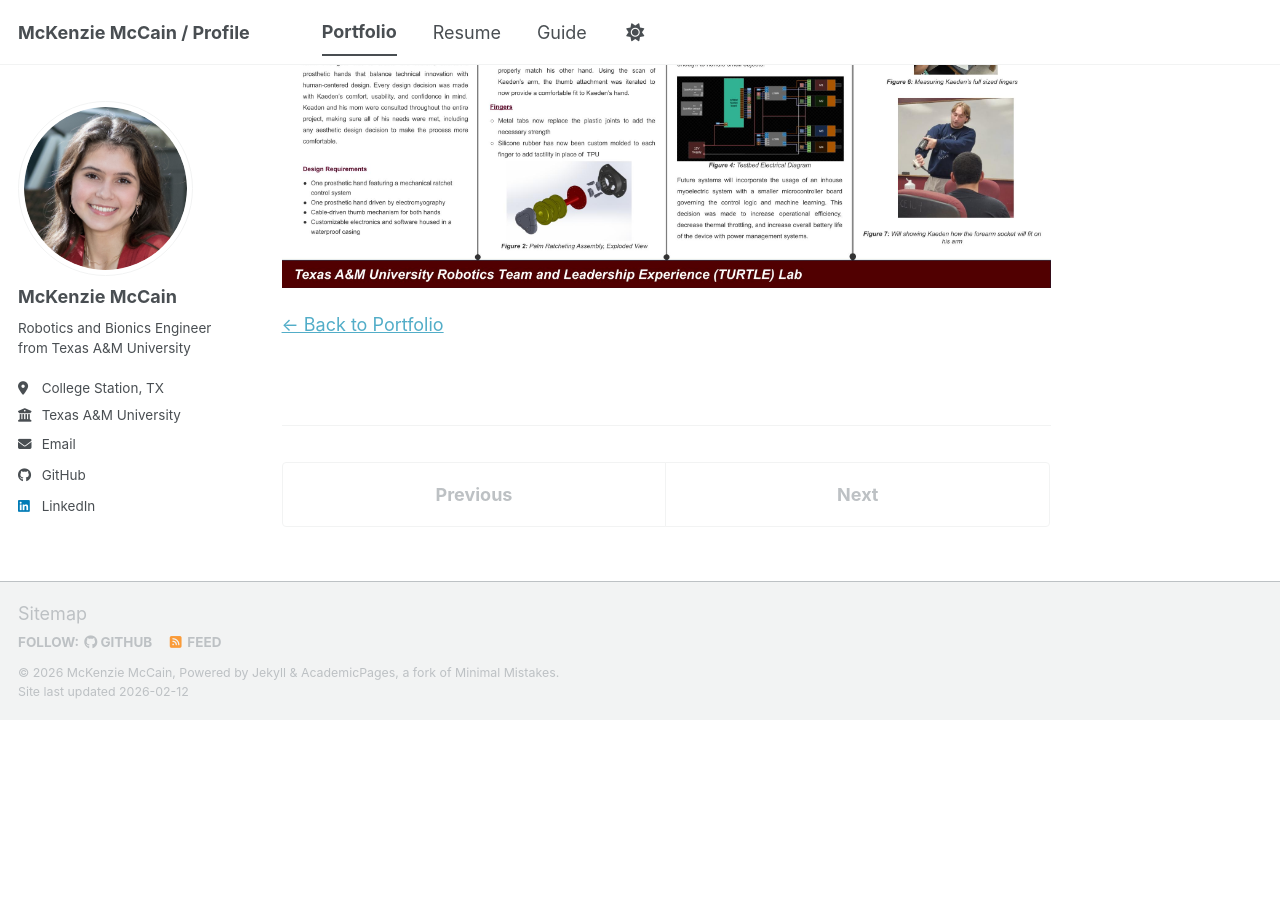
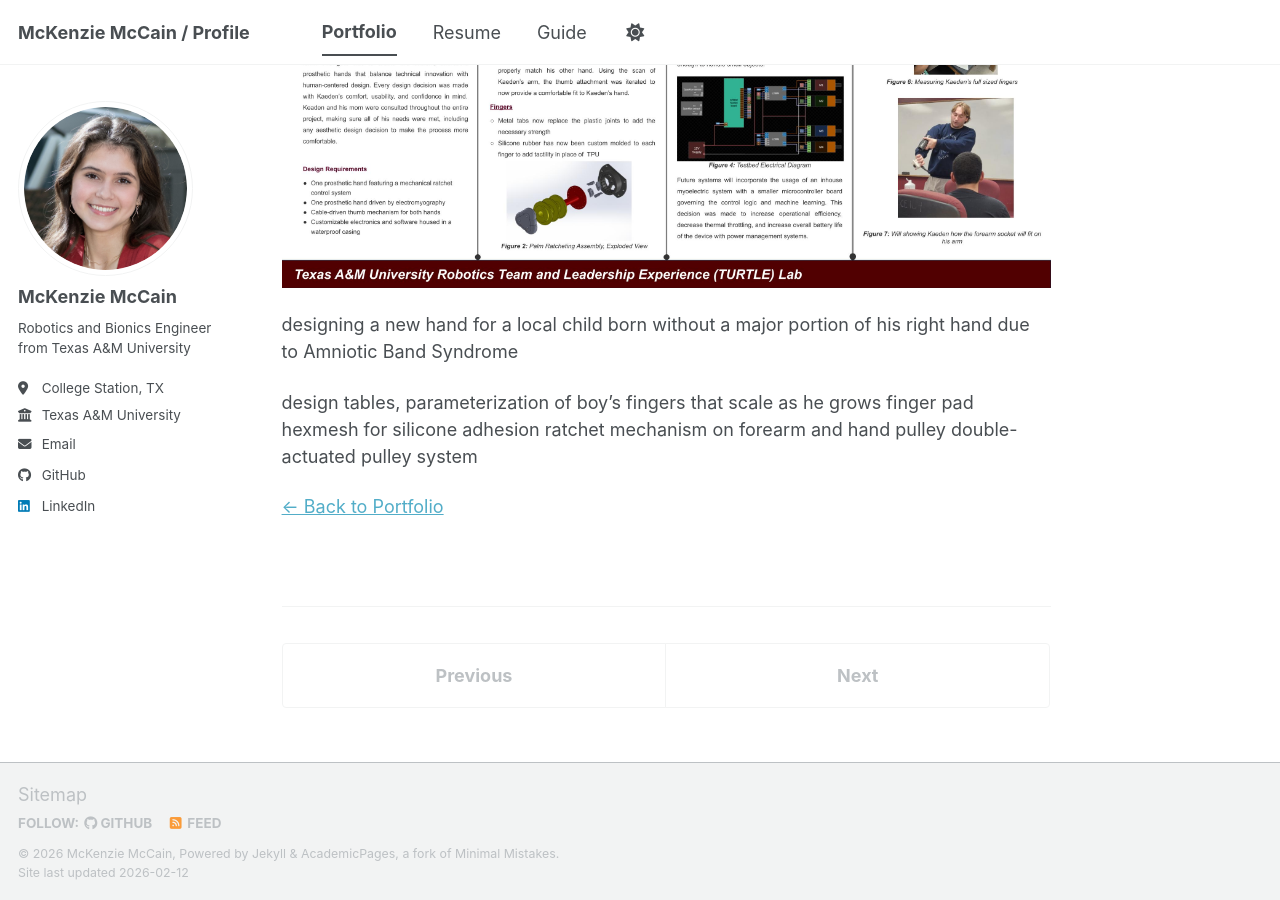
Before and after one commit to mckenzie-mccain/mckenzie-mccain.github.io, a Jekyll site: the page built from _portfolio/Portfolio-1-olsn.md, in a window 1280 px wide and 900 px high, scrolled down 514 px. Built offline with Jekyll 4.4.1, drawn with Linux system fonts in a browser that asks for light colours; a script bundle is joined from its source files by our own code; library files that are not in the unit come from our copies; before the commit the page ends 1233 px from its top, so only the background shows below that.

Commit message:
update olsn page

```diff
--- a/_portfolio/Portfolio-1-olsn.md
+++ b/_portfolio/Portfolio-1-olsn.md
@@ -8,5 +8,11 @@
 test with excerpt using linked picture
 ![Fall '25 Showcase](/images/OLSN2025FallShowcase.jpeg)
 
+designing a new hand for a local child born without a major portion of his right hand due to Amniotic Band Syndrome
+
+design tables, parameterization of boy's fingers that scale as he grows
+finger pad hexmesh for silicone adhesion
+ratchet mechanism on forearm and hand pulley
+double-actuated pulley system
 
 [← Back to Portfolio](/portfolio/)
```
